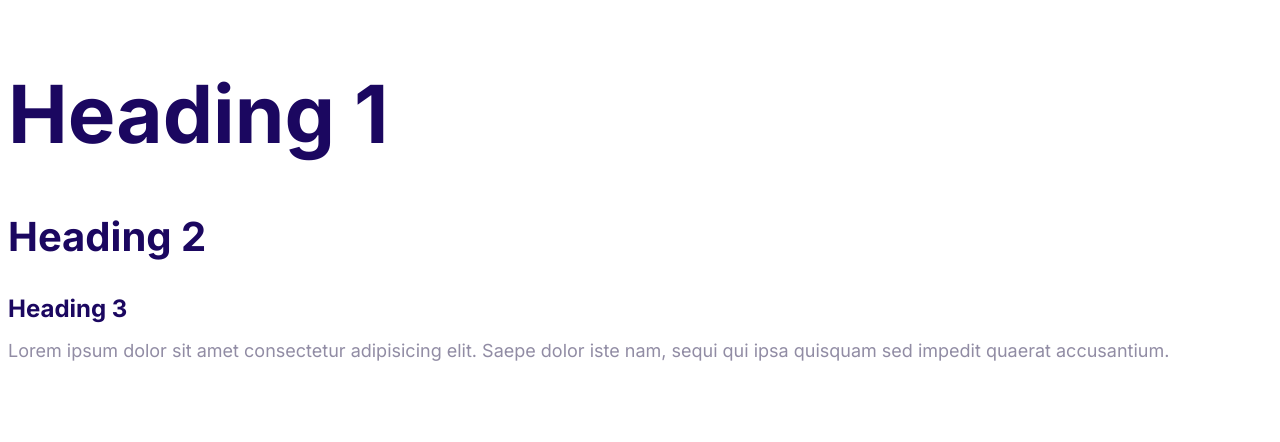
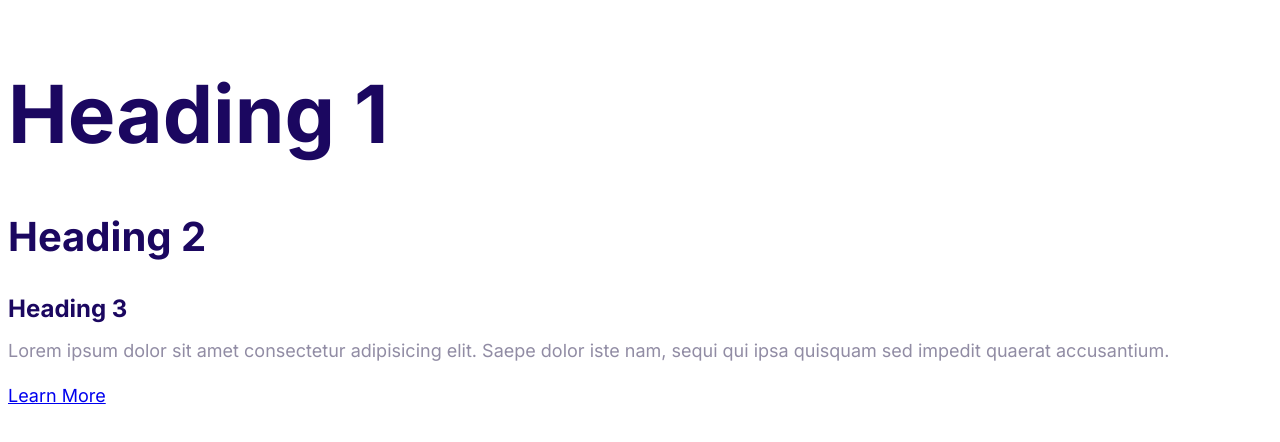
Before and after one commit to parengperdi/VPS, a plain HTML site: page index.html in a window 1280 px wide. Drawn offline with Linux system fonts and the light colour scheme.

Commit message:
build arrow-link component.

```diff
--- a/index.html
+++ b/index.html
@@ -17,11 +17,14 @@
   </head>
   <body>
     <h1>Heading 1</h1>
+
     <h2>Heading 2</h2>
     <h3>Heading 3</h3>
     <p>
       Lorem ipsum dolor sit amet consectetur adipisicing elit. Saepe dolor iste
       nam, sequi qui ipsa quisquam sed impedit quaerat accusantium.
     </p>
+
+    <a href="#" class="link-arrow">Learn More</a>
   </body>
 </html>
```
